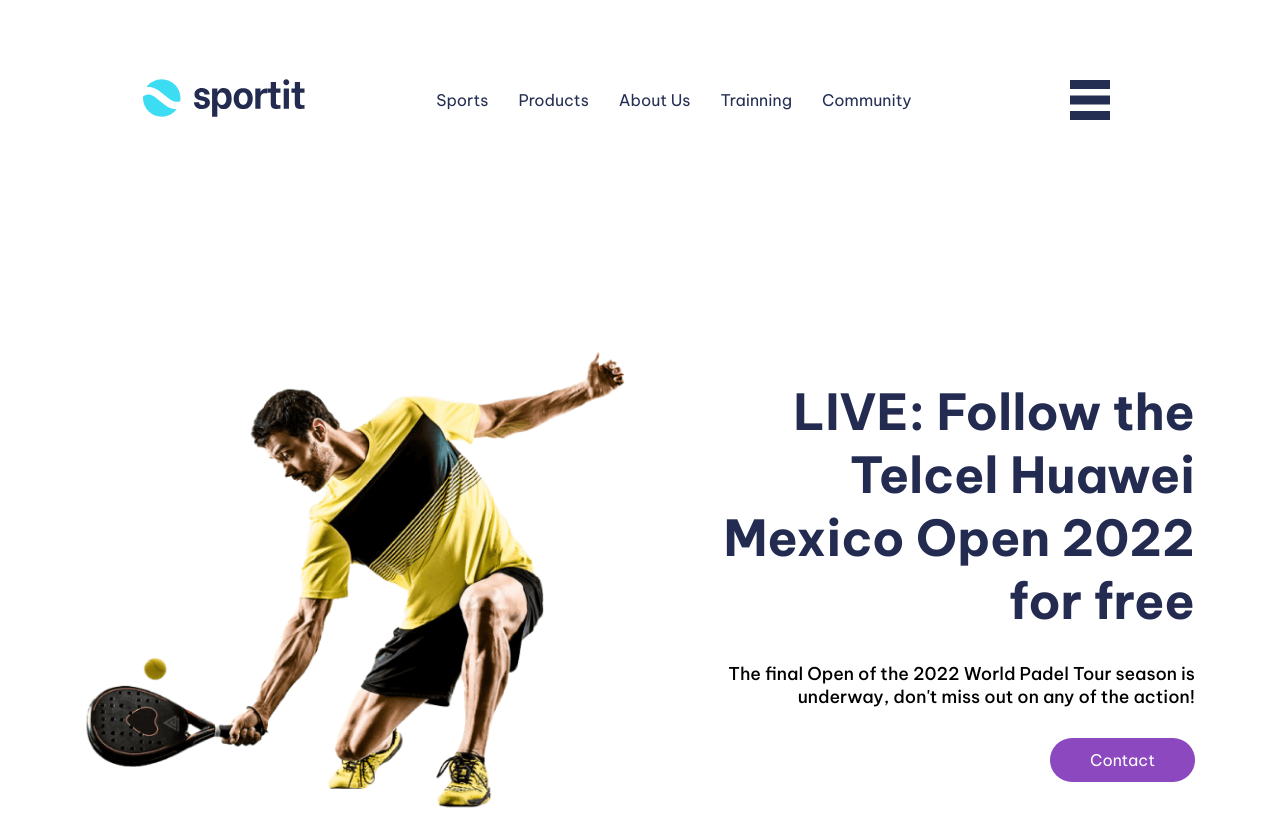
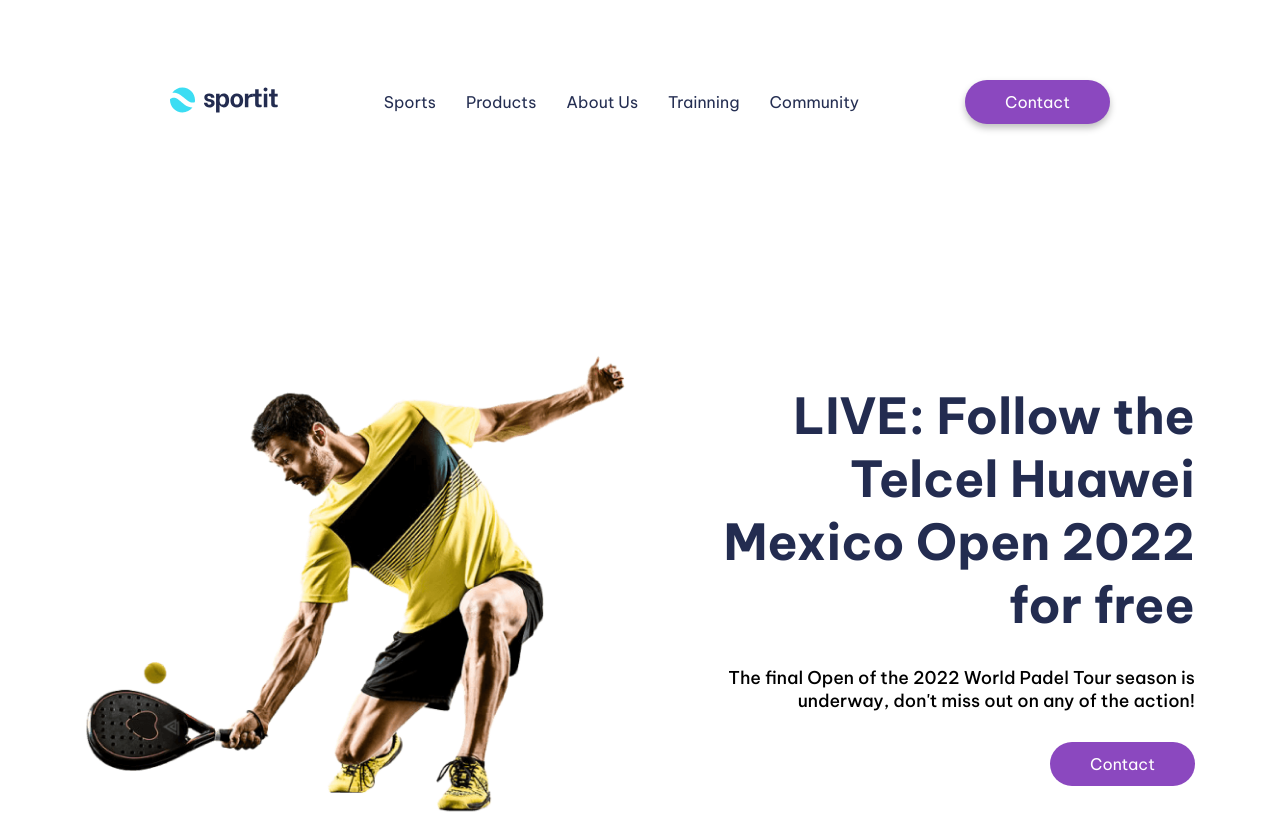
Before and after one commit to XxZARKx/Projecto_Front_Rodrigo_Franco_Huertos_Ochoa, a plain HTML site: page index.html in a window 1280 px wide. Shown: the top 819 px of the page. Drawn offline with Linux system fonts and the light colour scheme.

Commit message:
corrigiendo boton de header y colores

```diff
--- a/index.html
+++ b/index.html
@@ -5,7 +5,7 @@
     <meta name="viewport" content="width=device-width, initial-scale=1.0">
     <title>Document</title>
     <link rel="stylesheet" href="./style/styles.css">
-    <link href="https://fonts.googleapis.com/css2?family=Be+Vietnam+Pro:ital,wght@0,300;0,400;0,500;0,600;0,700;0,800;1,900&display=swap" rel="stylesheet">
+    <link href="https://fonts.googleapis.com/css2?family=Be+Vietnam+Pro:wght@400;500;700&display=swap" rel="stylesheet">
 </head>
 <body>
     <header>
--- a/style/styles.css
+++ b/style/styles.css
@@ -1,5 +1,6 @@
 *{
     margin: 0;
+    padding: 0  ;
     box-sizing: border-box;
     font-family: 'Be Vietnam Pro', sans-serif;
     font-size: 16px;
@@ -13,6 +14,7 @@
     display: flex;
     justify-content: space-between;
     align-items: center;
+    gap: 30px;
 }
 
 .navegacion ul{
@@ -40,7 +42,7 @@
     cursor: pointer;
 }
 
-.navegacion button{
+.navegacion .botonInteractivo{
     background-color: #8B48BF;
     box-shadow: 0px 4px 7px rgba(0, 0, 0, 0.25);
     color: white;
@@ -342,13 +344,19 @@ footer .copyright{
         margin-bottom: 150px;
     }
 
-    .navegacion img:first-child{
-        transform: scale(1.5);
-    }
-
     .navegacion ul{
         display: flex;
     }
+
+    .navegacion .hamburguerMenu{
+        display: none;
+    }
+
+    .navegacion .botonInteractivo{
+        display: block;
+    }
+
+    /* -------- */
 
     .primeraSeccion{
         flex-direction: row;
@@ -400,6 +408,7 @@ footer .copyright{
         width: 55%;
         display: block;
         margin: 0;
+        opacity: .6;
     }
 
     /* ------------- */
```
